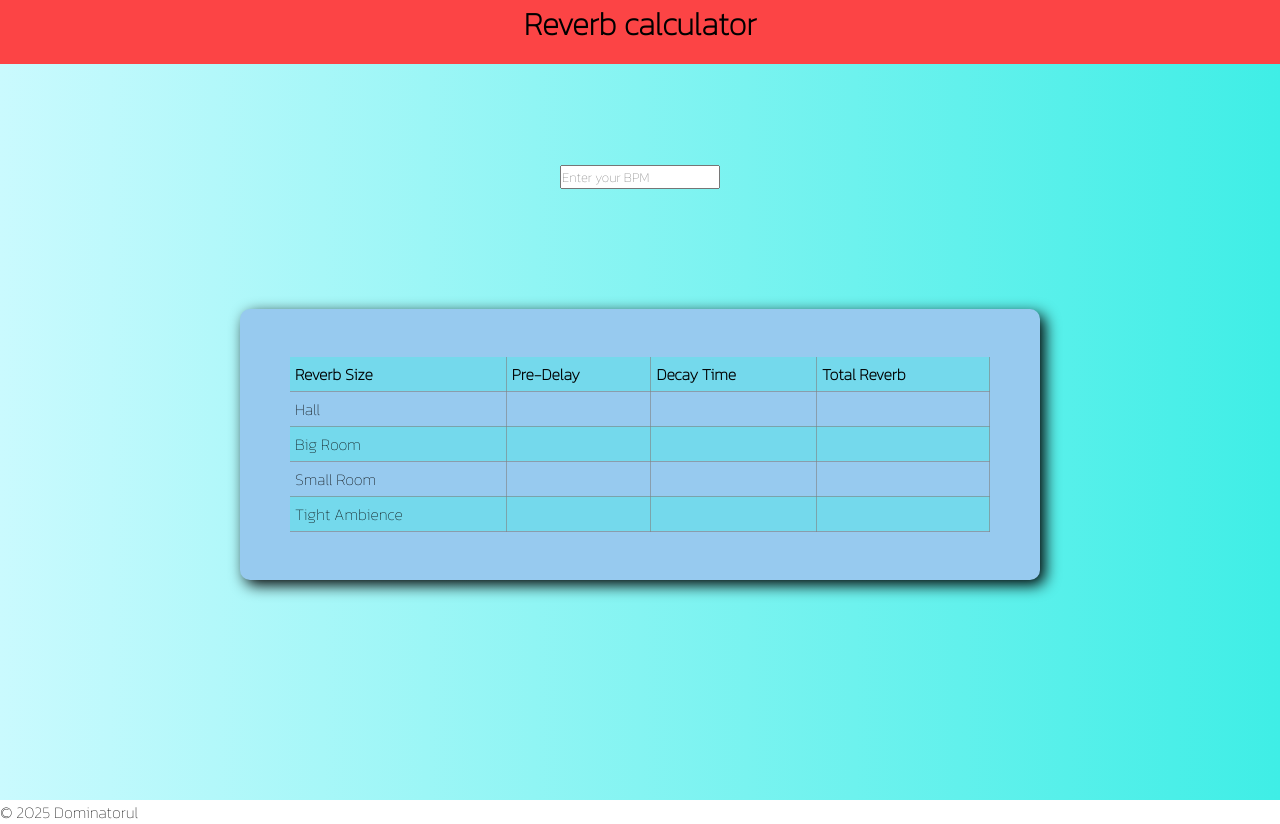
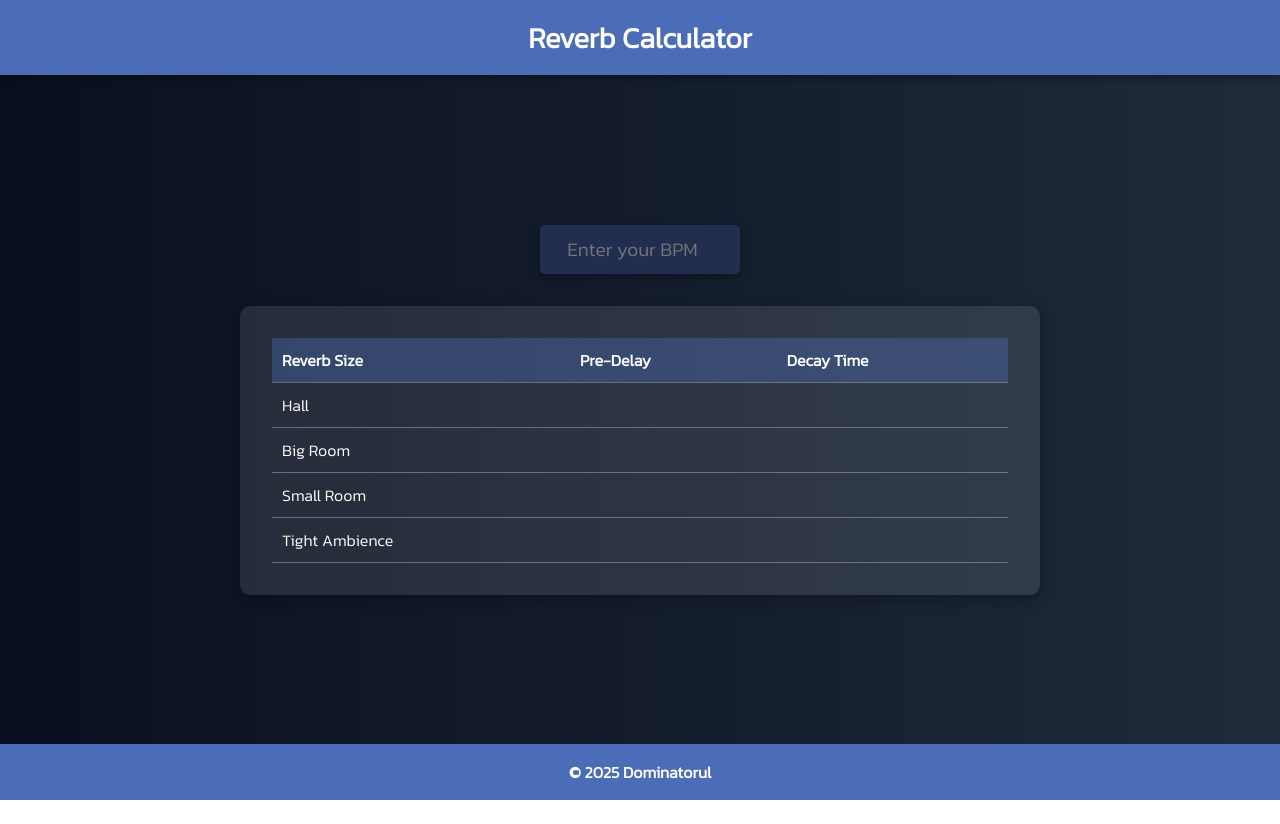
Before and after one commit to dominatorul/reverb-calculator, a plain HTML site: page index.html in a window 1280 px wide. After the commit the page ends 800 px from the top, so only its background shows below. Drawn offline with Linux system fonts and the light colour scheme.

Commit message:
Update index.html

```diff
--- a/index.html
+++ b/index.html
@@ -6,7 +6,7 @@
   <meta http-equiv="X-UA-Compatible" content="IE=edge">
   <meta name="viewport" content="width=device-width, initial-scale=1.0">
   <title>Reverb Calculator</title>
-  <link href="https://fonts.googleapis.com/css2?family=Kanit:wght@100&display=swap" rel="stylesheet">
+  <link href="https://fonts.googleapis.com/css2?family=Kanit:wght@300&display=swap" rel="stylesheet">
   <style>
     * {
       margin: 0;
@@ -17,82 +17,101 @@
 
     body {
       height: 100vh;
+      display: flex;
+      flex-direction: column;
+      background: linear-gradient(to right, #0A0F1E, #1E2A3A);
+      color: white;
     }
 
     header {
       text-align: center;
-      height: 8vh;
-      background-color: #fc4445;
+      padding: 1rem;
+      background: #4B6CB7;
+      font-size: 1.8rem;
+      font-weight: bold;
+      box-shadow: 0px 4px 8px rgba(0, 0, 0, 0.3);
     }
 
     .container {
+      flex: 1;
       display: flex;
       flex-direction: column;
       justify-content: center;
       align-items: center;
-      height: 92vh;
-      background: linear-gradient(to right, #cafafe, #3feee6);
-      padding-bottom: 15vh;
+      padding: 2rem;
     }
 
     .input-container {
-      display: flex;
-      flex-direction: column;
-      gap: 15px;
-      padding-bottom: 15vh;
+      margin-bottom: 2rem;
+    }
+
+    .input-container input {
+      padding: 10px;
+      font-size: 1.2rem;
+      border-radius: 5px;
+      border: none;
+      text-align: center;
+      width: 200px;
+      outline: none;
+      background: #222E50;
+      color: white;
+      box-shadow: 0px 4px 10px rgba(0, 0, 0, 0.3);
     }
 
     .table-container {
-      display: flex;
-      justify-content: center;
-      width: 800px;
-      max-width: 80%;
-      padding: 3rem;
-      background-color: #97caef;
+      width: 80%;
+      max-width: 800px;
+      background: rgba(255, 255, 255, 0.1);
       border-radius: 10px;
-      box-shadow: 5px 5px 15px 0px #000000;
+      padding: 2rem;
+      box-shadow: 0px 4px 15px rgba(0, 0, 0, 0.3);
     }
 
     #table {
+      width: 100%;
       border-collapse: collapse;
       text-align: left;
-      font-size: 1em;
-      width: 700px;
-      max-width: 70vw;
     }
 
     #table th,
     #table td {
-      padding: 5px;
-      border-bottom: 1px solid rgba(128, 128, 128, 0.6);
-      border-right: 1px solid rgba(128, 128, 128, 0.6);
+      padding: 10px;
+      border-bottom: 1px solid rgba(255, 255, 255, 0.3);
     }
 
-    #table thead,
-    tr:nth-of-type(even) {
-      background-color: rgba(63, 238, 230, 0.4);
+    #table thead {
+      background: rgba(75, 108, 183, 0.4);
     }
 
     .copy-btn {
       margin-left: 10px;
+      padding: 5px 10px;
+      font-size: 0.9rem;
+      border: none;
+      border-radius: 5px;
+      background: #4B6CB7;
+      color: white;
       cursor: pointer;
-      background-color: #3feee6;
-      border: none;
-      padding: 3px 8px;
-      border-radius: 5px;
-      font-size: 0.9em;
       display: none;
     }
 
     .copy-btn:hover {
-      background-color: #cafafe;
+      background: #3a5490;
+    }
+
+    footer {
+      text-align: center;
+      padding: 1rem;
+      background: #4B6CB7;
+      font-size: 1rem;
+      font-weight: bold;
     }
   </style>
 </head>
 
 <body>
   <header>
-    <h1>Reverb calculator</h1>
+    Reverb Calculator
   </header>
 
   <div class="container">
@@ -106,7 +125,6 @@
             <th>Reverb Size</th>
             <th>Pre-Delay</th>
             <th>Decay Time</th>
-            <th>Total Reverb</th>
           </tr>
         </thead>
         <tbody>
@@ -114,25 +132,21 @@
             <td>Hall</td>
             <td><span id="hall-pd"></span><button class="copy-btn" data-target="hall-pd">Copy</button></td>
             <td><span id="hall-dt"></span><button class="copy-btn" data-target="hall-dt">Copy</button></td>
-            <td><span id="hall-total"></span><button class="copy-btn" data-target="hall-total">Copy</button></td>
           </tr>
           <tr>
             <td>Big Room</td>
             <td><span id="big-pd"></span><button class="copy-btn" data-target="big-pd">Copy</button></td>
             <td><span id="big-dt"></span><button class="copy-btn" data-target="big-dt">Copy</button></td>
-            <td><span id="big-total"></span><button class="copy-btn" data-target="big-total">Copy</button></td>
           </tr>
           <tr>
             <td>Small Room</td>
             <td><span id="small-pd"></span><button class="copy-btn" data-target="small-pd">Copy</button></td>
             <td><span id="small-dt"></span><button class="copy-btn" data-target="small-dt">Copy</button></td>
-            <td><span id="small-total"></span><button class="copy-btn" data-target="small-total">Copy</button></td>
           </tr>
           <tr>
             <td>Tight Ambience</td>
             <td><span id="tight-pd"></span><button class="copy-btn" data-target="tight-pd">Copy</button></td>
             <td><span id="tight-dt"></span><button class="copy-btn" data-target="tight-dt">Copy</button></td>
-            <td><span id="tight-total"></span><button class="copy-btn" data-target="tight-total">Copy</button></td>
           </tr>
         </tbody>
       </table>
@@ -143,7 +157,7 @@
     &copy; 2025 Dominatorul
   </footer>
 
-<script>
+  <script>
     document.addEventListener('DOMContentLoaded', () => {
       const bpmInput = document.getElementById('input');
       const copyButtons = document.querySelectorAll('.copy-btn');
@@ -172,14 +186,12 @@
         const preDelayCalc = totalCalc / divisor;
         const decayCalc = (totalCalc - preDelayCalc) / 1000;
 
-        document.getElementById(`${prefix}-total`).innerText = `${totalCalc.toFixed(2)} ms`;
         document.getElementById(`${prefix}-pd`).innerText = `${preDelayCalc.toFixed(2)} ms`;
         document.getElementById(`${prefix}-dt`).innerText = `${decayCalc.toFixed(5)} s`;
       }
 
       function clearValues() {
         ['hall', 'big', 'small', 'tight'].forEach(prefix => {
-          document.getElementById(`${prefix}-total`).innerText = '';
           document.getElementById(`${prefix}-pd`).innerText = '';
           document.getElementById(`${prefix}-dt`).innerText = '';
         });
```
